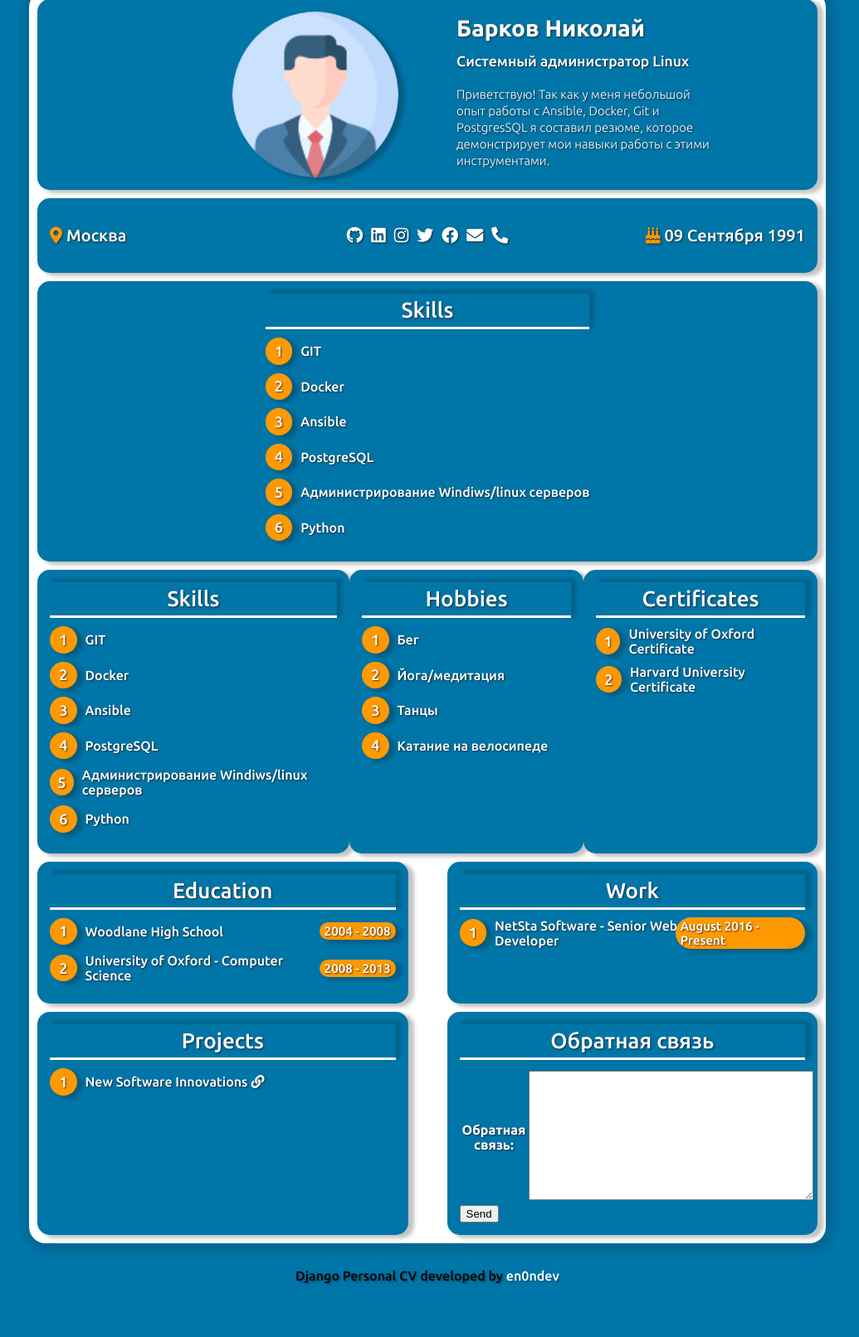
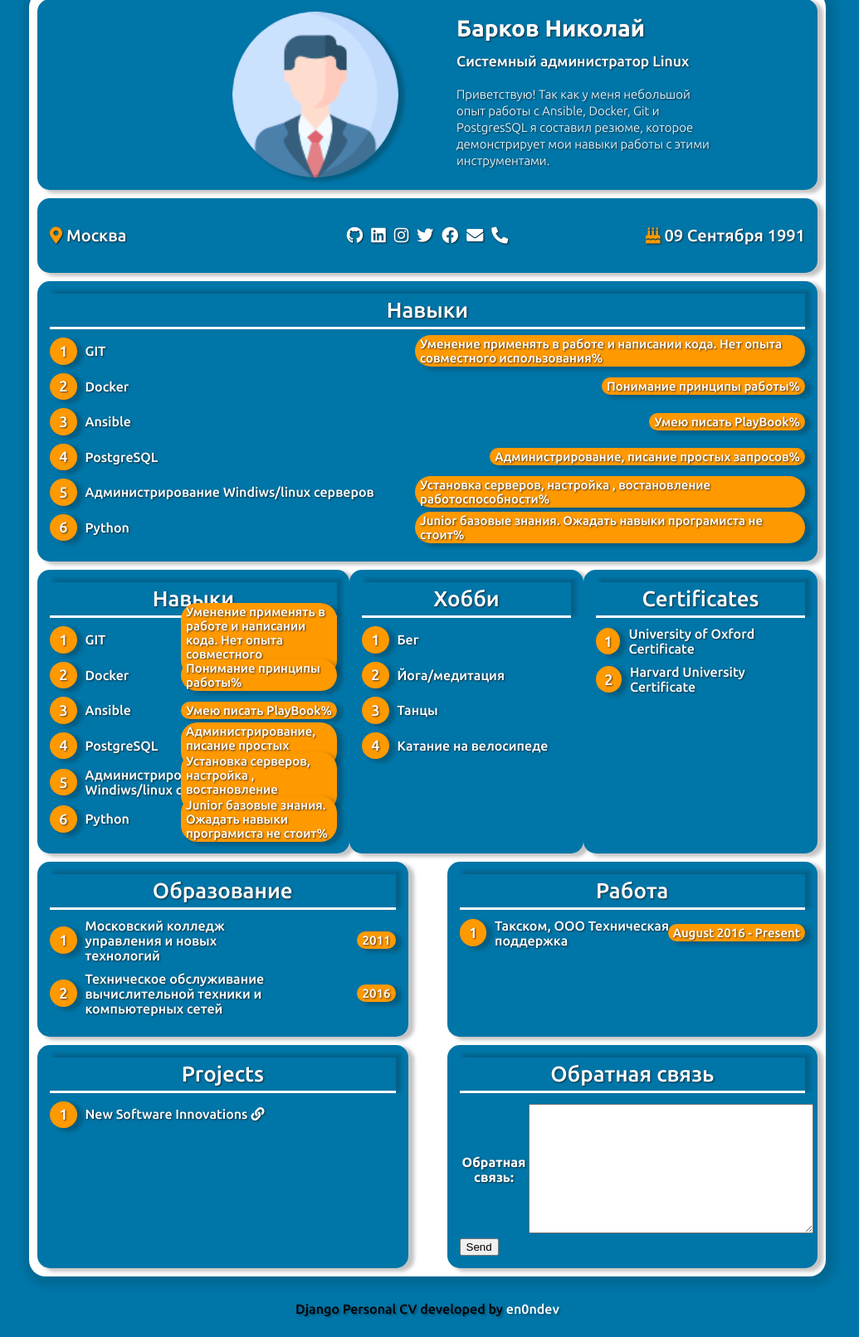
Before and after one commit to x4IPx/MyDjangoSite, a Django app: page /cv in a window 1280 px wide. Shown: the part 31-1643 px from the top of the page at 83% size, without its empty margins (125-1160 px from the left). Before the commit the page ends 1580 px from the top, so only its background shows below. Run offline with Django 3.2, Linux system fonts and the light colour scheme; lists and menus that the app fills with data are empty; parts of the project's set-up code (start-up, migrations or seed data) failed here and were passed over.

Commit message:
job with frontend cv

```diff
--- a/my_site/cv/data.py
+++ b/my_site/cv/data.py
@@ -57,12 +57,12 @@ yourSkills = [
 
 # type here your skills percent rate
 skillsPercent = [
-    '',
-    '',
-    '',
-    '',
-    '',
-    '',
+    'Уменение применять в работе и написании кода. Нет опыта совместного использования',
+    'Понимание принципы работы',
+    'Умею писать PlayBook',
+    'Администрирование, писание простых запросов',
+    'Установка серверов, настройка , востановление работоспособности',
+    'Junior базовые знания. Ожадать навыки програмиста не стоит',
 ]
 
 # type here your hobbies
@@ -81,19 +81,19 @@ yourCerts = [
 
 # type here your education info
 yourEdu = [
-    'Woodlane High School',
-    'University of Oxford - Computer Science'
+    'Московский колледж управления и новых технологий',
+    'Техническое обслуживание вычислительной техники и компьютерных сетей'
 ]
 
 # type here your education years (start-end)
 eduYear = [
-    '2004 - 2008',
-    '2008 - 2013'
+    '2011',
+    '2016'
 ]
 
 # type here your work history
 yourWork = [
-    'NetSta Software - Senior Web Developer'
+    'Такском, ООО Техническая поддержка'
 ]
 
 # type here your work years (start-end)
--- a/my_site/cv/static/css/style.css
+++ b/my_site/cv/static/css/style.css
@@ -89,6 +89,7 @@ a[href]:not(.social, .author)::after {
 .extras,
 .personal__area,
 .bio__area,
+.skins__area,
 .exp__box,
 .education__area,
 .work__area {
@@ -101,6 +102,15 @@ a[href]:not(.social, .author)::after {
     justify-content: center;
     flex-direction : row;
 }
+
+
+.skins__area {
+    display        : flex;
+    flex-direction : column;
+}
+
+
+
 
 .photo__area {
     margin-right   : 35px;
@@ -160,6 +170,7 @@ a[href]:not(.social, .author)::after {
 .extras,
 .personal__area,
 .bio__area,
+.skins__area,
 .exp__box,
 .education__area,
 .work__area {
@@ -280,7 +291,7 @@ li::before {
     padding      : 2px 6px;
     border-radius: 20px;
     box-shadow   : 6px 3px 4px 1px rgba(20, 20, 20, 0.25);
-    max-width    : 35%;
+    max-width    : 50%;
     font-size    : 15px;
 }
 
--- a/my_site/cv/templates/cv.html
+++ b/my_site/cv/templates/cv.html
@@ -30,22 +30,22 @@
                 </div>
                 <p class="birth__date">{{ yourBirthday }}</p>
             </div>
-            <div class="bio__area">
-                <ol aria-label="Skills">
+            <div class="skins__area">
+                <ol aria-label="Навыки">
                     {{ yourSkills | safe }}
                 </ol>
             </div>
             <div class="exp__area">
                 {% if yourSkills %}
                 <div class="exp__box">
-                    <ol aria-label="Skills">
+                    <ol aria-label="Навыки">
                         {{ yourSkills | safe }}
                     </ol>
                 </div>
                 {% endif %}
                 {% if yourHobbies %}
                 <div class="exp__box">
-                    <ol aria-label="Hobbies">
+                    <ol aria-label="Хобби">
                         {{ yourHobbies | safe }}
                     </ol>
                 </div>
@@ -63,14 +63,14 @@
             <div class="status__area">
                 {% if yourEdu %}
                 <div class="education__area">
-                    <ol aria-label="Education">
+                    <ol aria-label="Образование">
                         {{ yourEdu | safe }}
                     </ol>
                 </div>
                 {% endif %}
                 {% if yourWork %}
                 <div class="work__area">
-                    <ol aria-label="Work">
+                    <ol aria-label="Работа">
                         {{ yourWork | safe }}
                     </ol>
                 </div>
```
